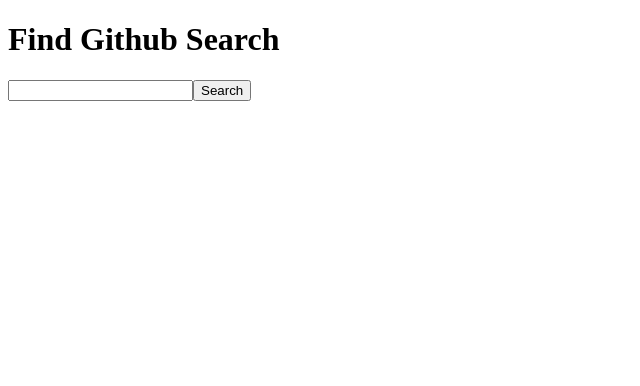
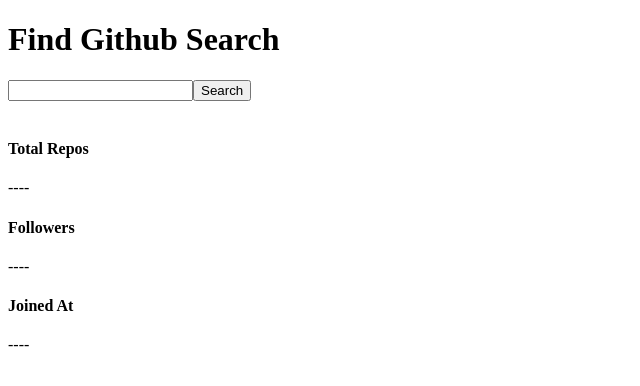
Before and after one commit to SadimMali/github-userInfo-search, a React (Vite) app: page / in a window 1280 px wide. Shown: the top 386 px of the page, without its empty margins (0-640 px from the left). Built offline with nearby package versions, Linux system fonts and the light colour scheme.

Commit message:
Add user details as separate component

```diff
--- a/src/App.jsx
+++ b/src/App.jsx
@@ -1,6 +1,6 @@
 import { useEffect, useState } from "react";
-
 import "./App.css";
+import { UserDetails } from "./UserDetails";
 
 function App() {
   //states
@@ -14,7 +14,7 @@ function App() {
   useEffect(() => {
     async function fetchUserData() {
       if (username) {
-        try{
+        try {
           const response = await fetch(
             `https://api.github.com/users/${username}`
           );
@@ -24,23 +24,21 @@ function App() {
           } else {
             setUserData(null);
           }
-        } catch(error){
-          console.error('Error fetching user data: ' + error);
+        } catch (error) {
+          console.error("Error fetching user data: " + error);
         }
       }
     }
     fetchUserData();
-
-  },[username]);
+  }, [username]);
 
   return (
     <>
       <h1>Find Github Search </h1>
       <form
         onSubmit={(e) => {
-            setUsername(user);
-            console.log("username" + username);
-            e.preventDefault();
+          setUsername(user);
+          e.preventDefault();
         }}
       >
         <input
@@ -55,34 +53,24 @@ function App() {
         </button>
       </form>
 
-      {userData && (
-        <div>
-          <div className="avatar-profile">
-            <img src={userData.avatar_url} alt="" />
-            <h3>
-              <a href="/" target="_blank" title="view profile"></a>
-            </h3>
-          </div>
-
-          <p className="bio">{userData.bio}</p>
-
-          <div className="details-container">
-            <div>
-              <h4>Total Repos</h4>
-              <p>{userData.public_repos}</p>
-            </div>
-
-            <div>
-              <h4>Followers</h4>
-              <p>{userData.followers}</p>
-            </div>
-
-            <div>
-              <h4>Joined At</h4>
-              <p>{userData.created_at}</p>
-            </div>
-          </div>
-        </div>
+      {userData != null ? (
+        <UserDetails
+          avatar={userData.avatar_url}
+          html_url={userData.html_url}
+          bio={userData.bio}
+          public_repos={userData.public_repos}
+          followers={userData.followers}
+          joinedAt={userData.created_at}
+        />
+      ) : (
+        <UserDetails
+          avatar={""}
+          html_url={""}
+          bio={""}
+          public_repos={"----"}
+          followers={"----"}
+          joinedAt={"----"}
+        />
       )}
     </>
   );
--- /dev/null
+++ b/src/UserDetails.jsx
@@ -0,0 +1,38 @@
+export const UserDetails = ({
+  avatar,
+  html_url,
+  bio,
+  public_repos,
+  followers,
+  joinedAt,
+}) => {
+  return (
+    <>
+      <div className="avatar-profile">
+        <img src={avatar} alt="" />
+        <h3>
+          <a href={html_url} target="_blank" title="view profile"></a>
+        </h3>
+      </div>
+
+      <p className="bio">{bio}</p>
+
+      <div className="details-container">
+        <div>
+          <h4>Total Repos</h4>
+          <p>{public_repos}</p>
+        </div>
+
+        <div>
+          <h4>Followers</h4>
+          <p>{followers}</p>
+        </div>
+
+        <div>
+          <h4>Joined At</h4>
+          <p>{joinedAt}</p>
+        </div>
+      </div>
+    </>
+  );
+};
```
